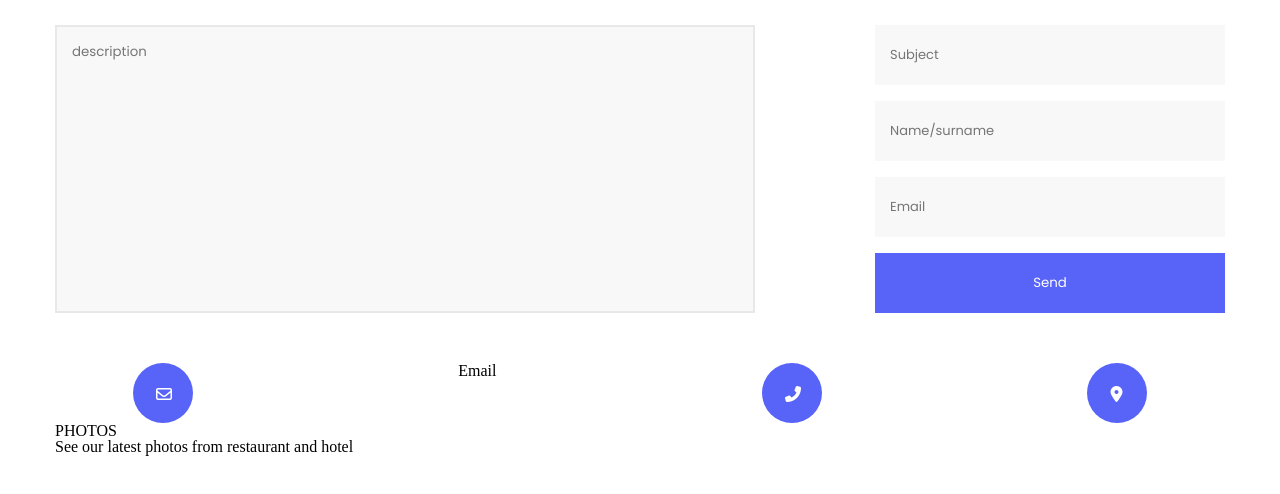
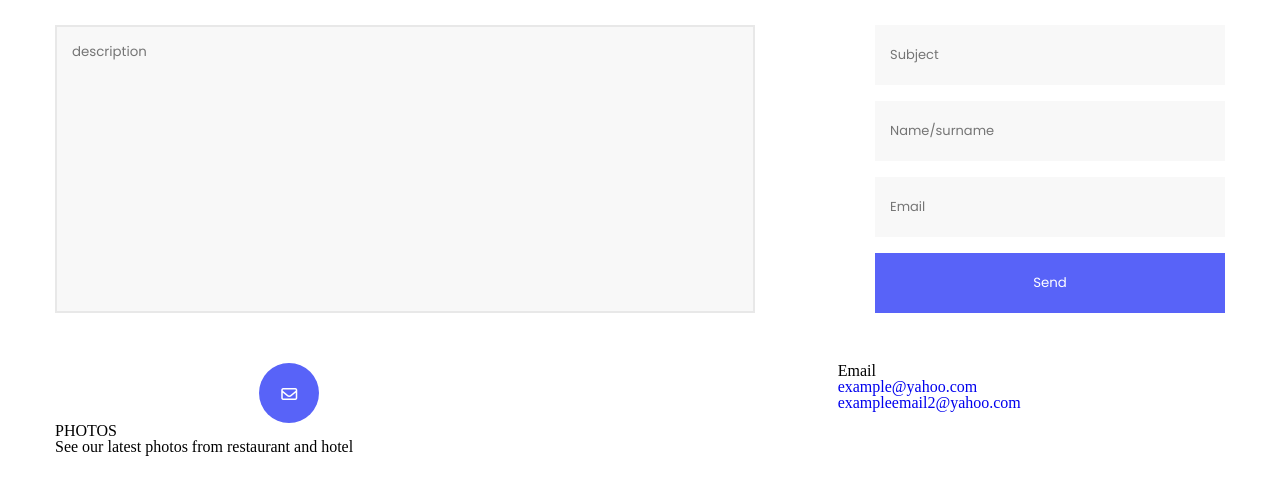
Before and after one commit to lekkaTchikadze/geolab-frontend-07, a plain HTML site: page index.html in a window 1280 px wide. Shown: the part 198-692 px from the top of the page. Drawn offline with Linux system fonts and the light colour scheme.

Commit message:
start 2 ssection

```diff
--- a/css/style.css
+++ b/css/style.css
@@ -76,13 +76,15 @@ textarea {
   display: flex;
   justify-content: space-around;
 }
-.mail,
-.phone,
-.location {
+.contact-email{
+
   width: 60px;
   height: 60px;
   border-radius: 50%;
   background-color: #5863f8;
   color: #ffffff;
   padding: 23.3px;
+  display: flex;
+  align-items: center;
+  flex-direction:column;
 }
--- a/index.html
+++ b/index.html
@@ -58,14 +58,20 @@
         </div>
       </div>
     </section>
-    <section>
+    <section class="section-2">
       <div class="wrapper">
-        <div class="mail">
+        <div class="contact-email">
           <i class="far fa-envelope"></i>
         </div>
-        <h2 class="mail-title">Email</h2>
-        <div class="phone"><i class="fas fa-phone-alt"></i></div>
-        <div class="location"><i class="fas fa-map-marker-alt"></i></div>
+        <ul>
+          <li>
+            <h2>Email</h2>
+          </li>
+          <li>
+            <a href="mailto:example@yahoo.comm?subject=Testing out mailto!">example@yahoo.com</a>
+          </li>
+          <li><a href="mailto:exampleemail2@yahoo.com?subject=Testing out mailto!">exampleemail2@yahoo.com</a></li>
+        </ul>
       </div>
     </section>
     <section>
```
